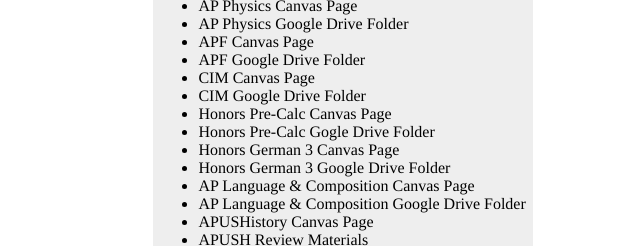
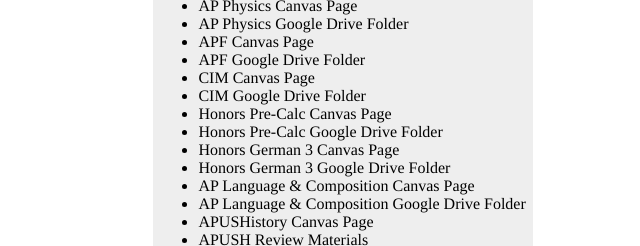
Before and after one commit to 2707164/2707164.github.io, a plain HTML site: page SearchPage/index.html in a window 1280 px wide. Shown: the part 717-963 px from the top of the page, 297-937 px from the left. Drawn offline with Linux system fonts and the light colour scheme.

Commit message:
Fixed minor typo

```diff
--- a/SearchPage/index.html
+++ b/SearchPage/index.html
@@ -150,7 +150,7 @@
         <li><a href="https://y115.instructure.com/courses/29296">CIM Canvas Page</a></li>
         <li><a href="https://drive.google.com/drive/folders/1ZryN49WYy1j_kqf7VmKcVvvHVMZIMXac">CIM Google Drive Folder</a></li>
         <li><a href="https://y115.instructure.com/courses/29188">Honors Pre-Calc Canvas Page</a></li>
-        <li><a href="https://drive.google.com/drive/folders/13U5mDoas2o4iqAn8P8zovrZO_4FALmT8">Honors Pre-Calc Gogle Drive Folder</a></li>
+        <li><a href="https://drive.google.com/drive/folders/13U5mDoas2o4iqAn8P8zovrZO_4FALmT8">Honors Pre-Calc Google Drive Folder</a></li>
         <li><a href="https://y115.instructure.com/courses/29382">Honors German 3 Canvas Page</a></li>
         <li><a href="https://drive.google.com/drive/folders/1NI9Xe2IPH2gY0OralExvLFxrZKd2D1HM">Honors German 3 Google Drive Folder</a></li>
         <li><a href="https://y115.instructure.com/courses/30031">AP Language & Composition Canvas Page</a></li>
```
